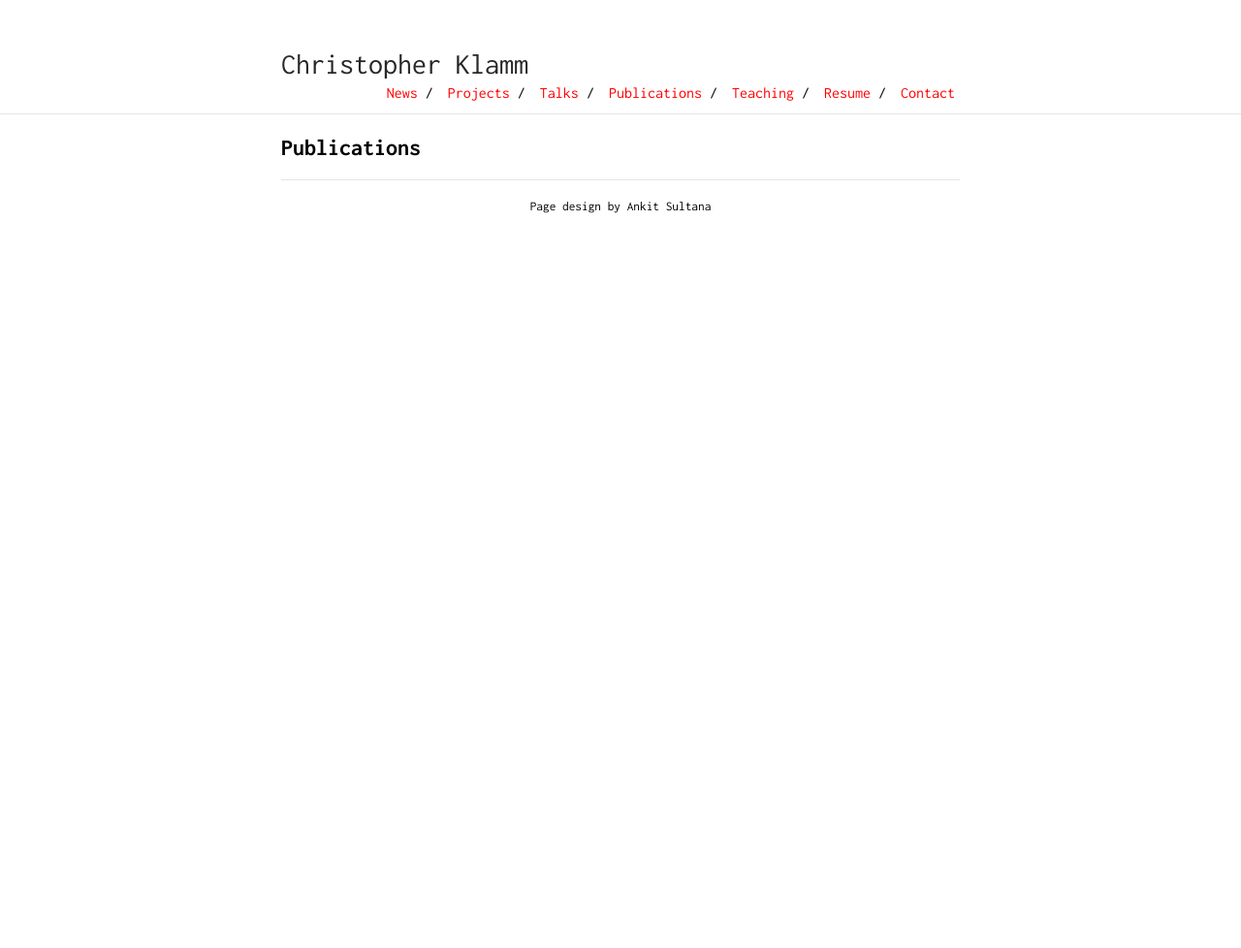
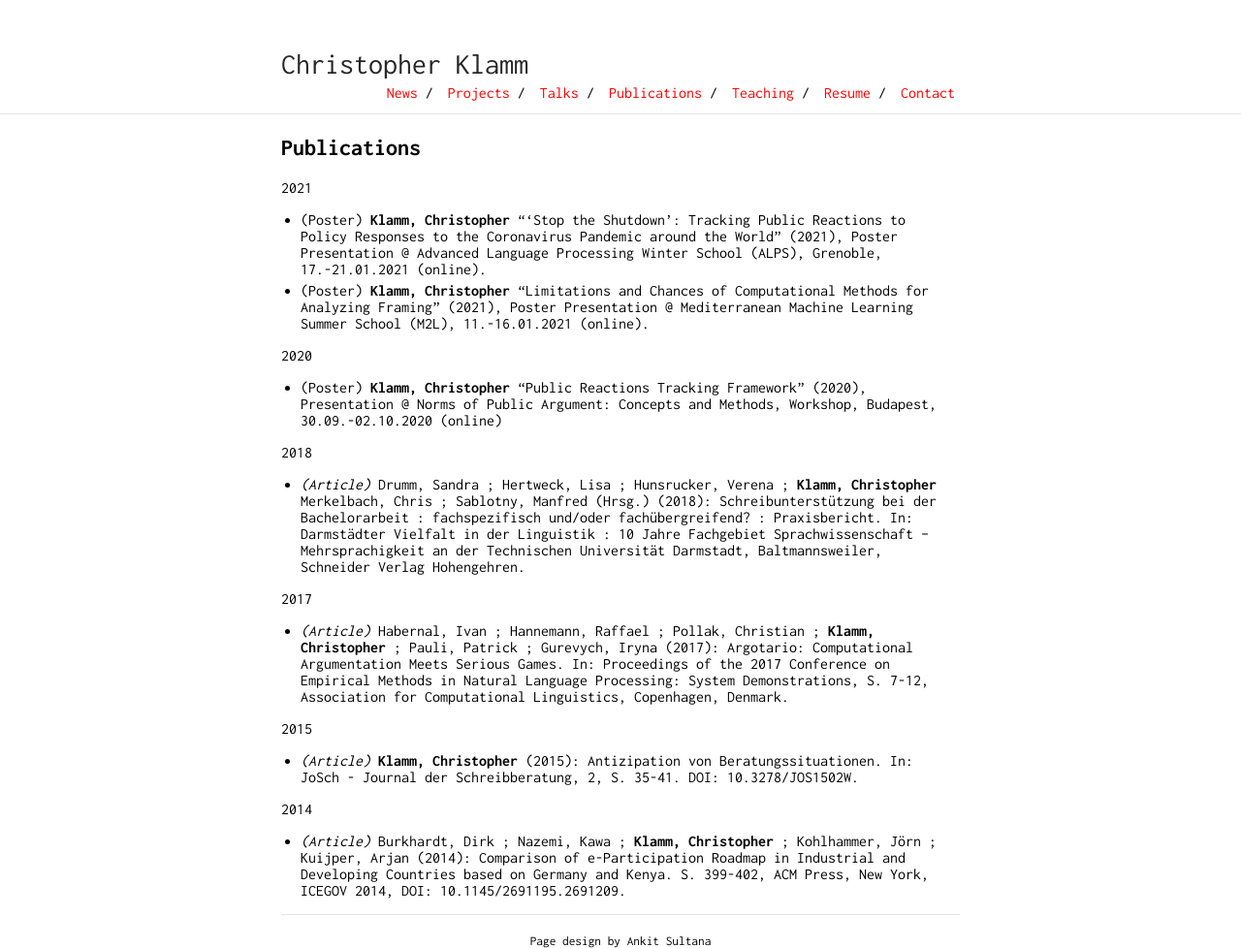
Before and after one commit to chkla/gitPage, a Jekyll site: the page built from publication.md, in a window 1280 px wide. Shown: the whole page at 97% size. Built offline with Jekyll 4.4.1, drawn with Linux system fonts in a browser that asks for light colours; our own code applies the rules of GitHub Pages for plain Markdown files; before the commit the page ends 900 px from its top, so only the background shows below that.

Commit message:
Update publication.md

```diff
--- a/publication.md
+++ b/publication.md
@@ -3,3 +3,23 @@ layout: default
 ---
 
 ## Publications
+
+2021
+* (Poster) **Klamm, Christopher** "'Stop the Shutdown': Tracking Public Reactions to Policy Responses to the Coronavirus Pandemic around the World" (2021), Poster Presentation @ Advanced Language Processing Winter School (ALPS), Grenoble, 17.-21.01.2021 (online).
+* (Poster) **Klamm, Christopher** "Limitations and Chances of Computational Methods for Analyzing Framing" (2021), Poster Presentation @ Mediterranean Machine Learning Summer School (M2L), 11.-16.01.2021 (online).
+
+2020
+* (Poster) **Klamm, Christopher** "Public Reactions Tracking Framework" (2020), Presentation @ Norms of Public Argument: Concepts and Methods, Workshop, Budapest, 30.09.-02.10.2020 (online)
+
+2018
+* _(Article)_ Drumm, Sandra ; Hertweck, Lisa ; Hunsrucker, Verena ; **Klamm, Christopher** Merkelbach, Chris ; Sablotny, Manfred (Hrsg.) (2018): Schreibunterstützung bei der Bachelorarbeit : fachspezifisch und/oder fachübergreifend? : Praxisbericht. In: Darmstädter Vielfalt in der Linguistik : 10 Jahre Fachgebiet Sprachwissenschaft – Mehrsprachigkeit an der Technischen Universität Darmstadt, Baltmannsweiler, Schneider Verlag Hohengehren.
+
+2017
+* _(Article)_ Habernal, Ivan ; Hannemann, Raffael ; Pollak, Christian ; **Klamm, Christopher** ; Pauli, Patrick ; Gurevych, Iryna (2017): Argotario: Computational Argumentation Meets Serious Games. In: Proceedings of the 2017 Conference on Empirical Methods in Natural Language Processing: System Demonstrations, S. 7-12,
+Association for Computational Linguistics, Copenhagen, Denmark.
+
+2015
+* _(Article)_ **Klamm, Christopher** (2015): Antizipation von Beratungssituationen. In: JoSch - Journal der Schreibberatung, 2, S. 35-41. DOI: 10.3278/JOS1502W.
+
+2014
+* _(Article)_ Burkhardt, Dirk ; Nazemi, Kawa ; **Klamm, Christopher** ; Kohlhammer, Jörn ; Kuijper, Arjan (2014): Comparison of e-Participation Roadmap in Industrial and Developing Countries based on Germany and Kenya. S. 399-402, ACM Press, New York, ICEGOV 2014, DOI: 10.1145/2691195.2691209.
```
